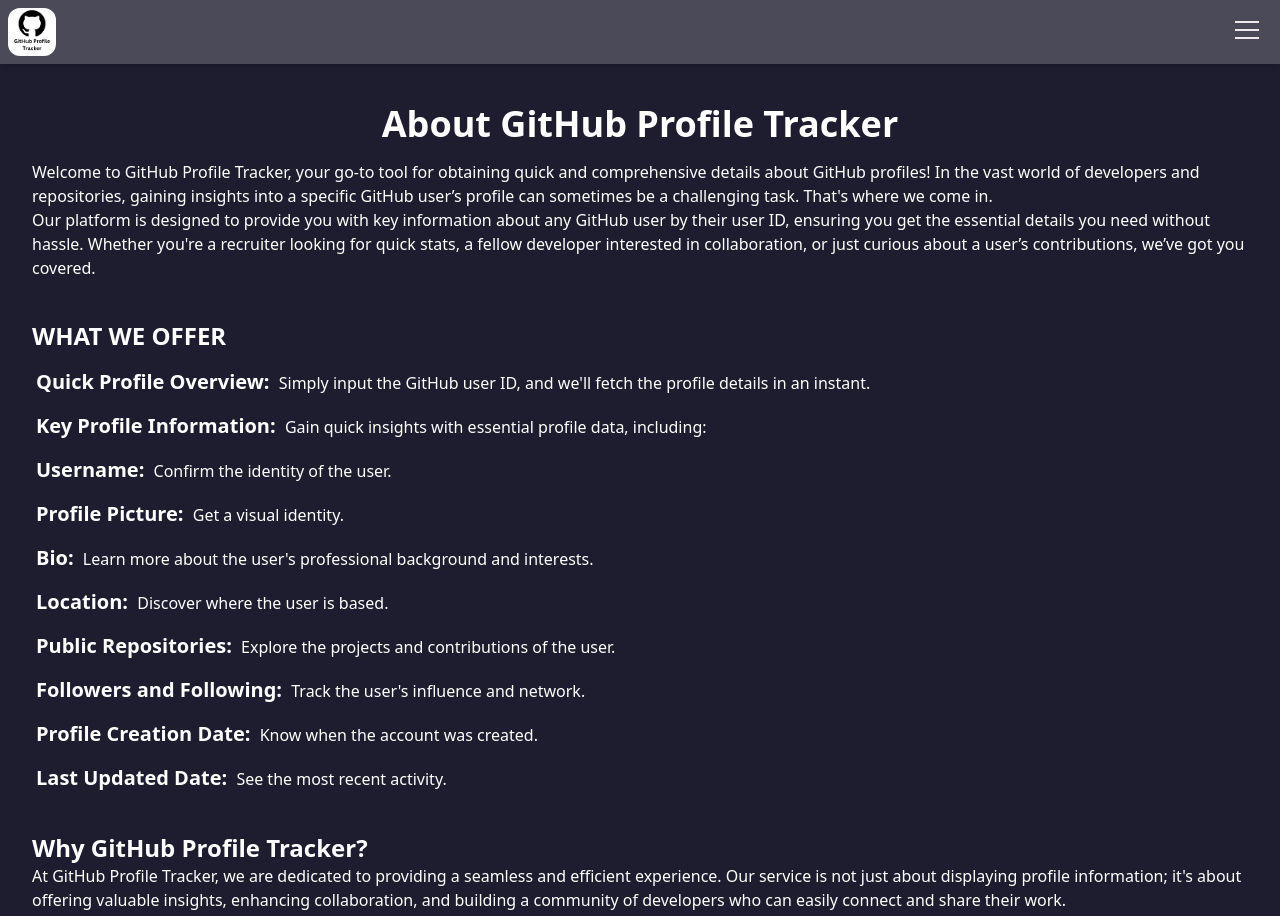
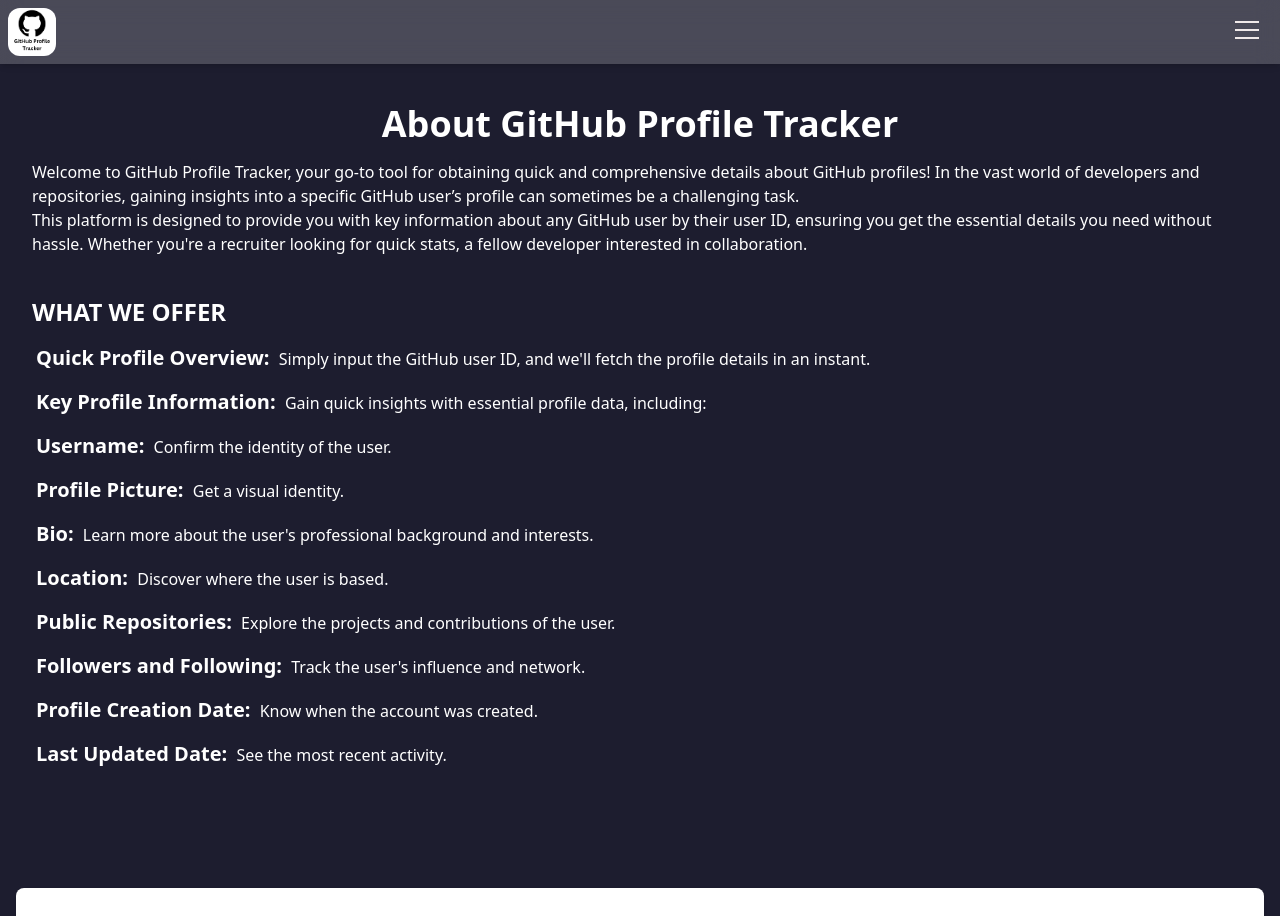
Before and after one commit to AdityaShriwas18/GitHub_Profile_Tracker, a React (Vite) app: page /about in a window 1280 px wide. Shown: the top 916 px of the page. Built offline with nearby package versions, Linux system fonts and the light colour scheme.

Commit message:
Updated About section

```diff
--- a/src/Components/About/About.jsx
+++ b/src/Components/About/About.jsx
@@ -5,9 +5,9 @@
     <>
       <div className="aboutsection w-full px-8 mt-[5vh] mb-[15vh]">
         <h1 className='text-center font-bold text-4xl mb-4'>About GitHub Profile Tracker</h1>
-        <p>Welcome to GitHub Profile Tracker, your go-to tool for obtaining quick and comprehensive details about GitHub profiles! In the vast world of developers and repositories, gaining insights into a specific GitHub user’s profile can sometimes be a challenging task. That's where we come in.</p>
+        <p>Welcome to GitHub Profile Tracker, your go-to tool for obtaining quick and comprehensive details about GitHub profiles! In the vast world of developers and repositories, gaining insights into a specific GitHub user’s profile can sometimes be a challenging task.</p>
 
-        <p>Our platform is designed to provide you with key information about any GitHub user by their user ID, ensuring you get the essential details you need without hassle. Whether you're a recruiter looking for quick stats, a fellow developer interested in collaboration, or just curious about a user’s contributions, we’ve got you covered.</p>
+        <p>This platform is designed to provide you with key information about any GitHub user by their user ID, ensuring you get the essential details you need without hassle. Whether you're a recruiter looking for quick stats, a fellow developer interested in collaboration.</p>
 
         <h2 className='font-bold text-2xl mt-10'>WHAT WE OFFER</h2>
         <ul>
@@ -55,9 +55,9 @@
           </li>
         </ul>
 
-        <h2 className='font-bold text-2xl mt-10'>Why GitHub Profile Tracker?</h2>
+        {/* <h2 className='font-bold text-2xl mt-10'>Why GitHub Profile Tracker?</h2>
         <p>At GitHub Profile Tracker, we are dedicated to providing a seamless and efficient experience. Our service is not just about displaying profile information; it's about offering valuable insights, enhancing collaboration, and building a community of developers who can easily connect and share their work.</p>
-        <p>We understand the importance of accurate information and quick access in the fast-paced tech world. That's why we've built a platform that's intuitive, reliable, and packed with features to help you get the most out of GitHub profiles.</p>
+        <p>We understand the importance of accurate information and quick access in the fast-paced tech world. That's why we've built a platform that's intuitive, reliable, and packed with features to help you get the most out of GitHub profiles.</p> */}
       </div>
     </>
   )
```
